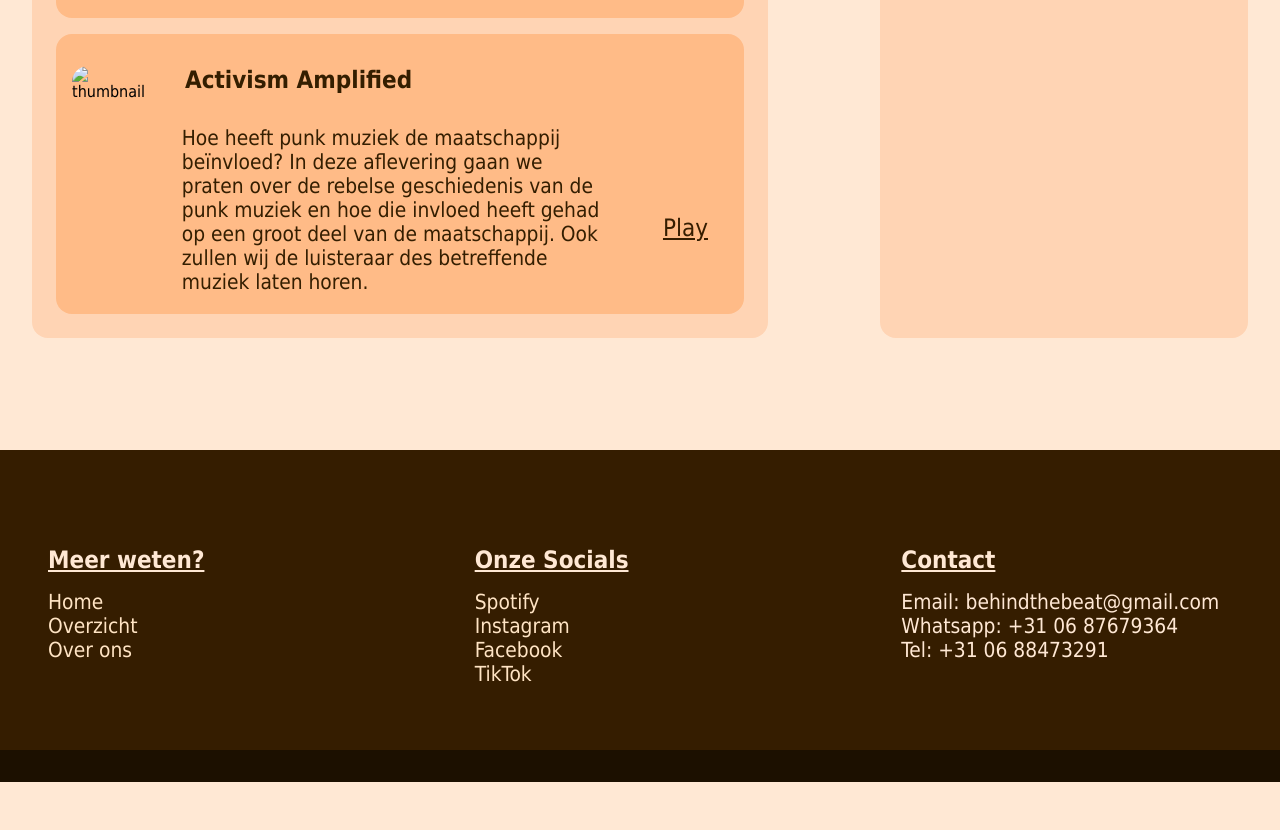
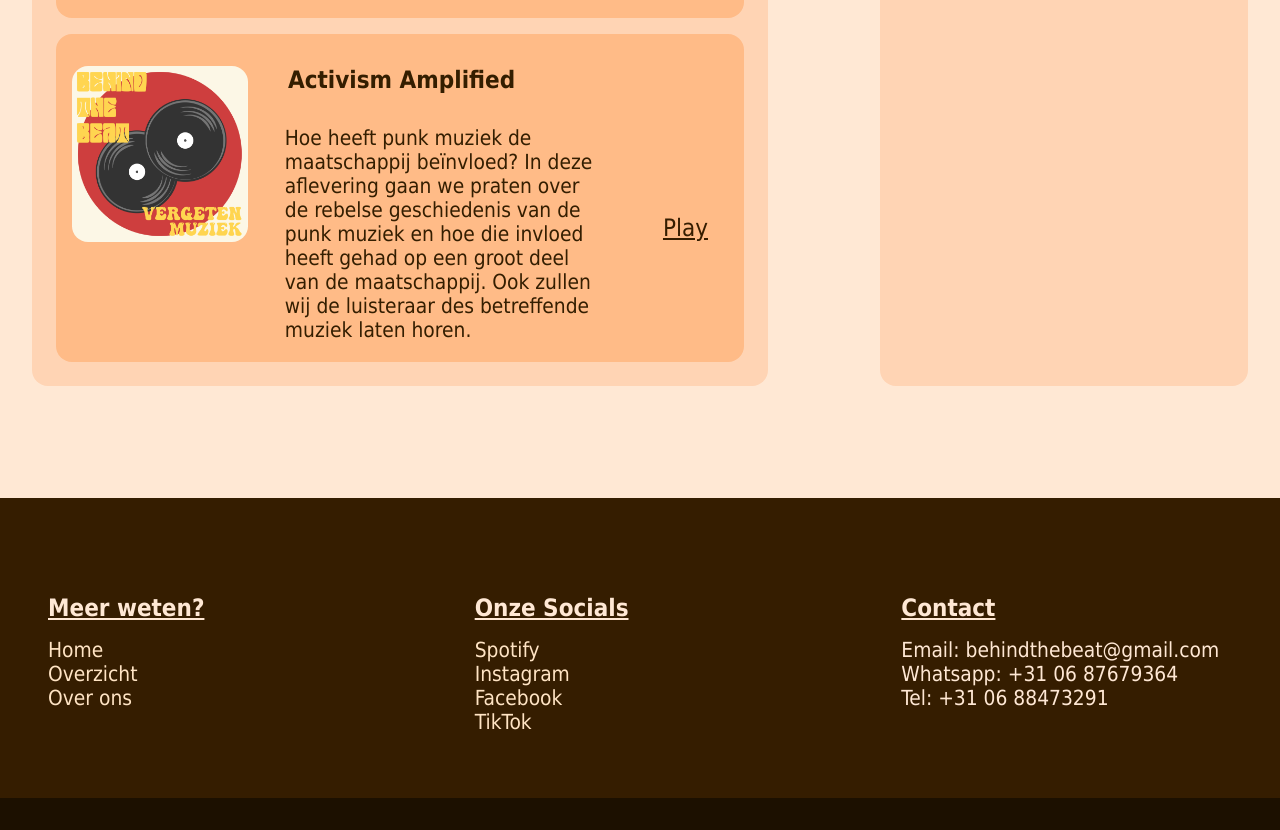
Before and after one commit to Bryenne/behindthebeat, a plain HTML site: page overzicht.html in a window 1280 px wide. Shown: the part 2060-2890 px from the top of the page. Before the commit the page ends 2842 px from the top, so only its background shows below. Drawn offline with Linux system fonts and the light colour scheme; the site is published under a folder, as on GitHub Pages, so addresses that start at the root find nothing.

Commit message:
Add files via upload

```diff
--- a/overzicht.html
+++ b/overzicht.html
@@ -67,7 +67,7 @@
                 <a href="https://open.spotify.com">Play</a>
             </section>
             <section>
-                <img src="/images/thumbnail.png" alt="thumbnail">
+                <img src="images/thumbnail.png" alt="thumbnail">
                 <div>
                     <h4>Activism Amplified</h4>
                     <p>Hoe heeft punk muziek de maatschappij beïnvloed? In deze aflevering gaan we praten over de rebelse geschiedenis van de punk muziek en hoe die invloed heeft gehad op een groot deel van de maatschappij. Ook zullen wij de luisteraar des betreffende muziek laten horen.</p>
```
